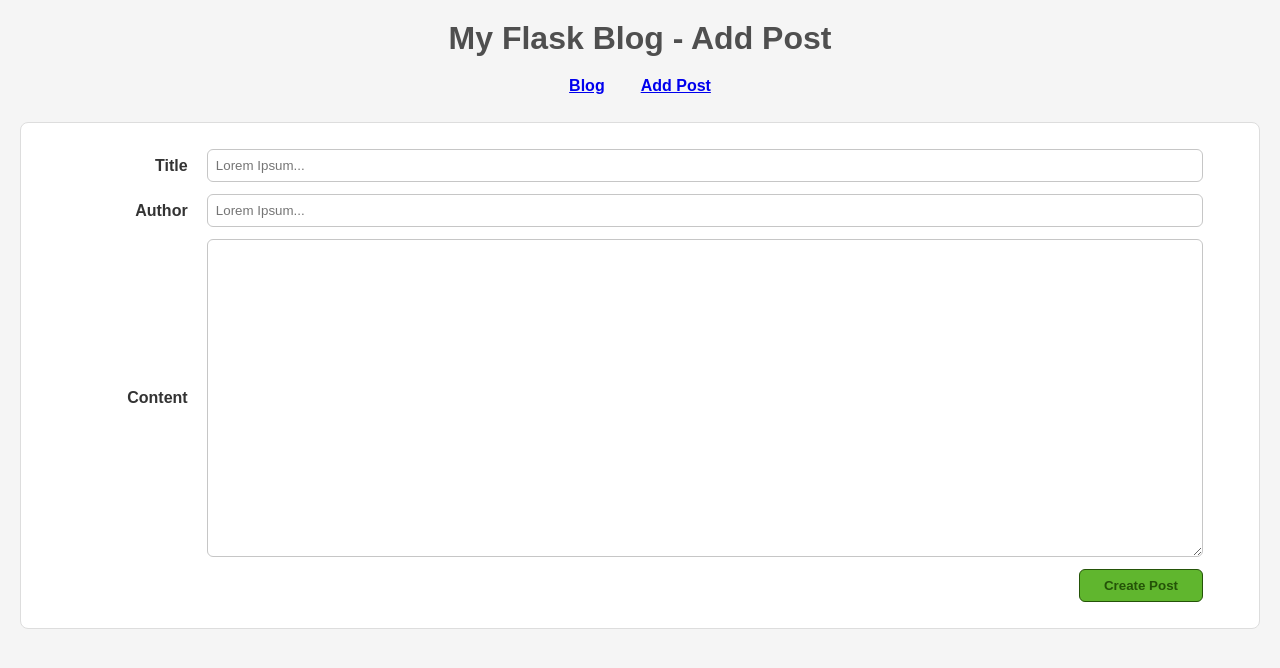
After one commit to jasonbdt/Masterblog, a Flask app: page /add in a window 1280 px wide. The commit adds this page. Shown: the top 668 px of the page. Run offline with Flask 3, Linux system fonts and the light colour scheme.

Commit message:
Add functionality to create posts

```diff
--- a/app.py
+++ b/app.py
@@ -1,21 +1,45 @@
-from typing import Optional
+from typing import Optional, Union
 
-from flask import Flask, render_template
+from flask import Flask, redirect, request, render_template, url_for, Response
+
+import utils
 
 app = Flask(__name__)
 
 
 @app.route('/')
 def index() -> Optional[str]:
-    try:
-        with open("data/posts.json", "r") as file_obj:
-            blog_posts = file_obj.read()
-    except FileNotFoundError:
-        print("No posts")
-    else:
-        return render_template('index.html', posts=blog_posts)
+    blog_posts = utils.get_blog_posts()
 
-    return None
+    return render_template('index.html', posts=blog_posts)
+
+
+@app.route('/add', methods=['GET', 'POST'])
+def add() -> Union[str, Response]:
+    if request.method == 'POST':
+        title = request.form.get('title')
+        author = request.form.get('author')
+        content = request.form.get('content')
+
+        blog_posts: list[dict] = utils.get_blog_posts()
+        post_exist = list(filter(lambda post: post['title'] == title, blog_posts))
+
+        if post_exist:
+            print("Error") # TODO: Return error that post already exists
+        else:
+            new_blog_post = {
+                "id": blog_posts[-1]['id'] + 1,
+                "title": title,
+                "author": author,
+                "content": content
+            }
+
+            blog_posts.append(new_blog_post)
+            utils.save_posts(blog_posts)
+
+            return redirect(url_for('index'))
+
+    return render_template('add.html')
 
 
 if __name__ == '__main__':
--- a/static/style.css
+++ b/static/style.css
@@ -1,3 +1,9 @@
+* {
+    margin: 0;
+    padding: 0;
+    box-sizing: border-box;
+}
+
 body {
     font-family: Arial, sans-serif;
     background-color: #F5F5F5;
@@ -8,6 +14,25 @@ body {
 h1 {
     text-align: center;
     color: #4F4F4F;
+    margin-bottom: 12px;
+}
+
+nav {
+    margin-bottom: 1.2rem;
+}
+
+nav ul {
+    list-style: none;
+    display: flex;
+    flex-flow: row nowrap;
+    column-gap: .75rem;
+    justify-content: center;
+}
+
+nav ul li {
+    cursor: pointer;
+    padding: 8px 12px;
+    font-weight: bold;
 }
 
 .post {
@@ -25,3 +50,38 @@ h1 {
 .post p {
     margin: 10px 0;
 }
+
+form > div {
+    display: flex;
+    column-gap: 1.2rem;
+    padding: 6px 36px;
+    align-items: center;
+}
+
+form > div label {
+    flex: 1 1 10%;
+    text-align: right;
+    font-weight: bold;
+}
+
+form > div input,
+form > div textarea {
+    flex: 1 1 90%;
+    border: 1px solid #c6c6c6;
+    padding: 8px;
+    border-radius: 6px;
+}
+
+form div.submit {
+    justify-content: flex-end;
+}
+
+form div.submit button {
+    border: 1px solid #245308;
+    background: #60b62e;
+    color: #245308;
+    cursor: pointer;
+    font-weight: bold;
+    border-radius: 6px;
+    padding: 8px 24px;
+}
--- /dev/null
+++ b/templates/add.html
@@ -0,0 +1,45 @@
+<!DOCTYPE html>
+<html lang="en">
+<head>
+    <meta charset="UTF-8">
+    <meta name="viewport" content="width=device-width, initial-scale=1.0">
+    <title>Add blog post</title>
+    <link rel="stylesheet" href="{{ url_for('static', filename='style.css') }}">
+</head>
+<body>
+    <h1>My Flask Blog - Add Post</h1>
+    <nav>
+        <ul>
+            <li>
+                <a href="{{url_for('index')}}" title="Go to Blog &raquo;">
+                    Blog
+                </a>
+            </li>
+            <li>
+                <a href="{{url_for('add')}}" title="Go to Add Post &raquo;">
+                    Add Post
+                </a>
+            </li>
+        </ul>
+    </nav>
+    <div class="post">
+        <form method="post" action="/add">
+            <div>
+                <label for="post-title">Title</label>
+                <input type="text" id="post-title" name="title" placeholder="Lorem Ipsum..." />
+            </div>
+            <div>
+                <label for="post-author">Author</label>
+                <input type="text" id="post-author" name="author" placeholder="Lorem Ipsum..." />
+            </div>
+            <div>
+                <label for="post-content">Content</label>
+                <textarea id="post-content" name="content" rows="20"></textarea>
+            </div>
+            <div class="submit">
+                <button type="submit">Create Post</button>
+            </div>
+        </form>
+    </div>
+</body>
+</html>
```
Also changed, not shown: templates/index.html (+14 -0 lines), utils.py (added, +19 -0 lines).
